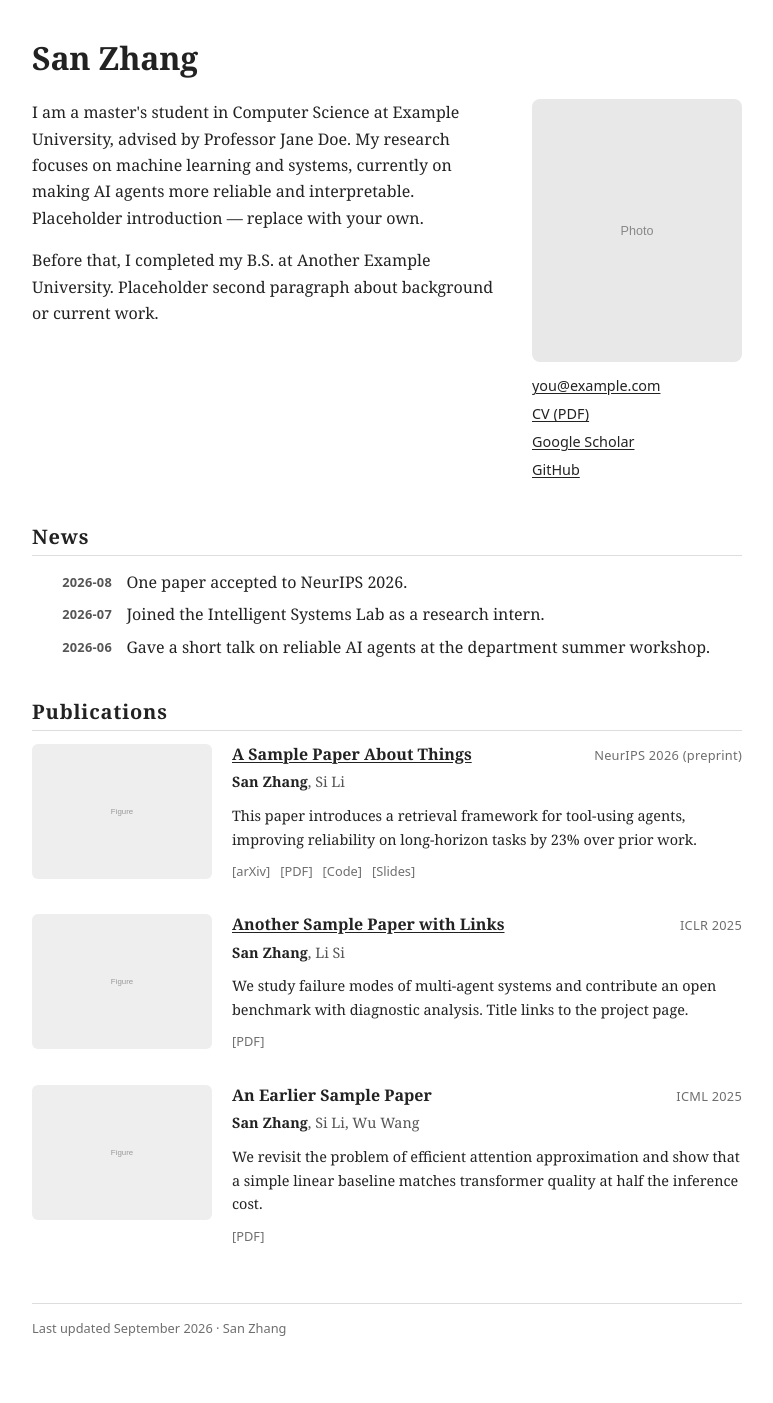
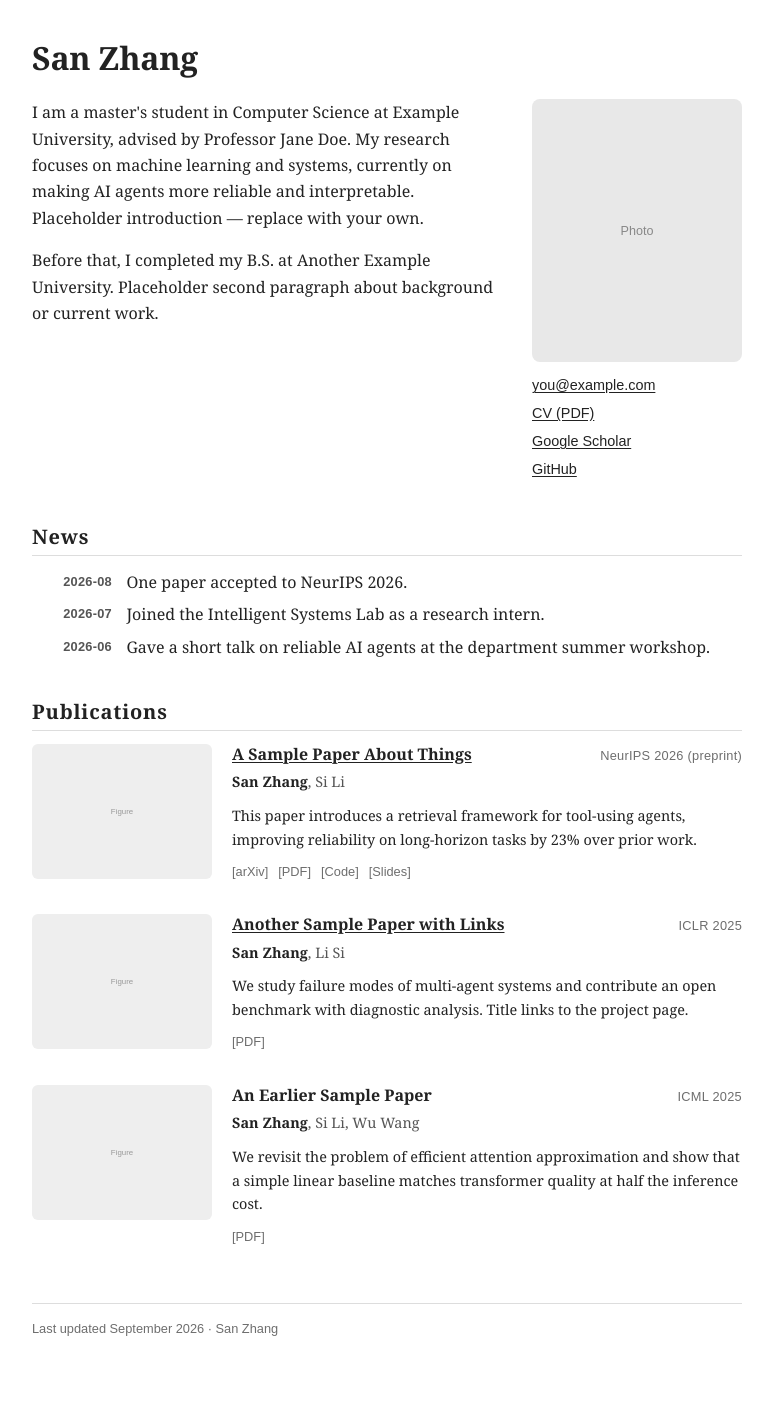
Before and after one commit to Sitaye/sitaye.github.io, a Jekyll site: the page built from index.html, in a window 1280 px wide. Shown: the whole page, without its empty margins (253-1026 px from the left). Built offline with Jekyll 4.4.1, drawn with Linux system fonts in a browser that asks for light colours.

Commit message:
style: deterministic sans stack (Arial-first), declare only renderable weights

```diff
--- a/assets/style.css
+++ b/assets/style.css
@@ -8,7 +8,7 @@
   --ink-soft: #555;
   --ink-meta: #6e6e6e;
   --rule: #ddd;
-  --sans: system-ui, -apple-system, "Segoe UI", Arial, sans-serif;
+  --sans: Arial, "Segoe UI", system-ui, sans-serif;
 }
 
 body {
@@ -42,7 +42,7 @@
 h1.name {
   margin: 0 0 1.4rem;
   font-size: 2rem;
-  font-weight: 600;
+  font-weight: 700;
   line-height: 1.15;
   letter-spacing: -0.01em;
   text-align: left;
@@ -51,7 +51,7 @@
 h2 {
   margin: 2.4rem 0 0.8rem;
   font-size: 1.25rem;
-  font-weight: 600;
+  font-weight: 700;
   line-height: 1.3;
   letter-spacing: 0.04em;
   padding-bottom: 0.3rem;
@@ -92,7 +92,7 @@
 .news time {
   font-family: var(--sans);
   font-size: 0.8rem;
-  font-weight: 600;
+  font-weight: 700;
   letter-spacing: 0.02em;
   line-height: 1.65rem;
   text-align: right;
@@ -128,7 +128,7 @@
 .pub-title {
   margin: 0;
   font-size: 1rem;
-  font-weight: 600;
+  font-weight: 700;
   line-height: 1.3;
 }
 
@@ -136,7 +136,7 @@
   margin-left: auto;
   font-family: var(--sans);
   font-size: 0.8rem;
-  font-weight: 500;
+  font-weight: 400;
   letter-spacing: 0.02em;
   color: var(--ink-meta);
   white-space: nowrap;
```
